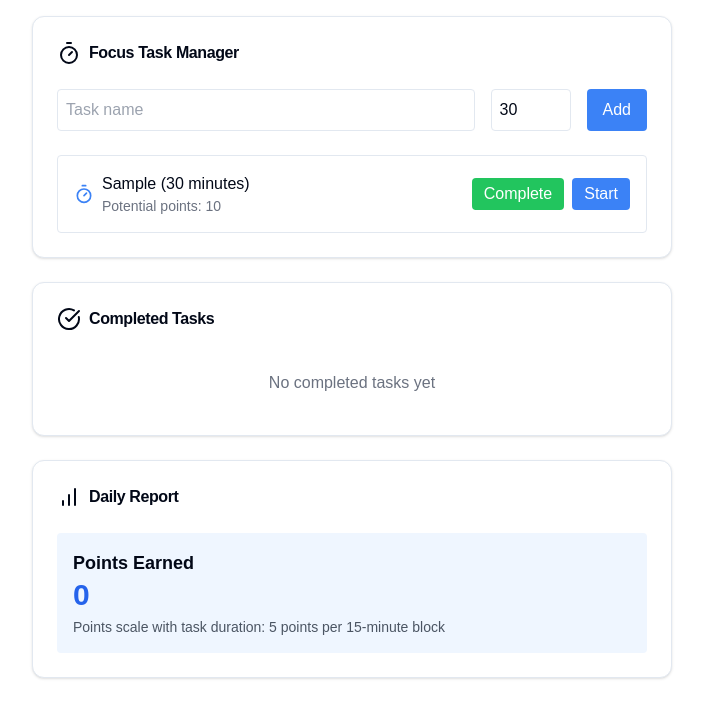
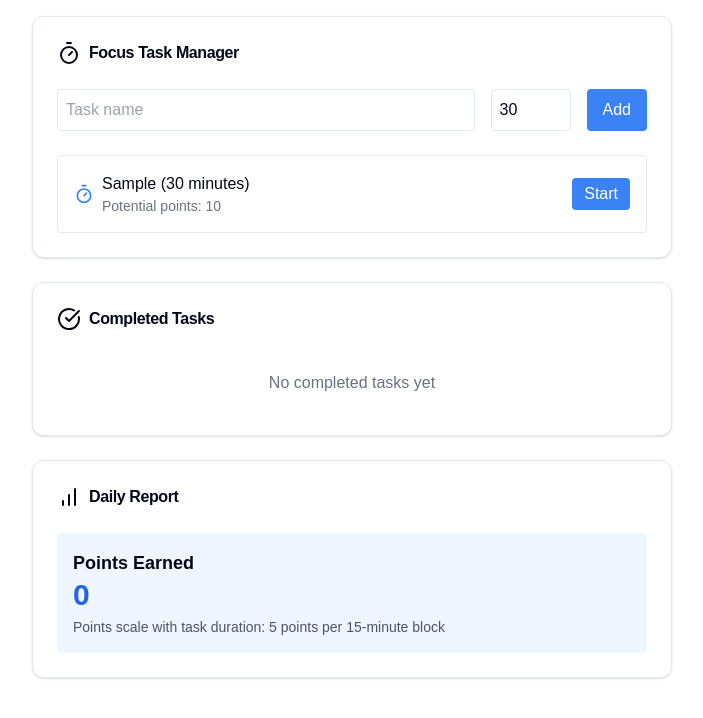
Before and after one commit to skamath17/focus-task-manager, a Next.js app: page /tasks in a window 1280 px wide. Both pictures are taken after typing "Sample" into the empty fields and a click on the button "Add". Shown: the top 718 px of the page, without its empty margins (288-991 px from the left). Built offline with nearby package versions, Linux system fonts and the light colour scheme.

Commit message:
Modified Task Completion flow: removed upfront complete button

```diff
--- a/src/app/tasks/page.js
+++ b/src/app/tasks/page.js
@@ -366,21 +366,21 @@ export default function HomePage() {
                   </div>
                 </div>
                 <div className="flex items-center gap-2">
-                  {task.status === 'pending' && (
-                    <>
-                      <button
-                        onClick={() => completeTask(task)}
-                        className="px-3 py-1 bg-green-500 text-white rounded hover:bg-green-600"
-                      >
-                        Complete
-                      </button>
+                  {task.status === 'pending' && !task.timedOut && (
                     <button
                       onClick={() => startTask(task)}
                       className="px-3 py-1 bg-blue-500 text-white rounded hover:bg-blue-600"
                     >
                       Start
                     </button>
-                    </>
+                  )}
+                  {task.status === 'pending' && task.timedOut && (
+                    <button
+                      onClick={() => completeTask(task)}
+                      className="px-3 py-1 bg-green-500 text-white rounded hover:bg-green-600"
+                    >
+                      Mark Complete
+                    </button>
                   )}
                 </div>
               </div>
```
Lines whose indentation alone changed are shown as unchanged.
